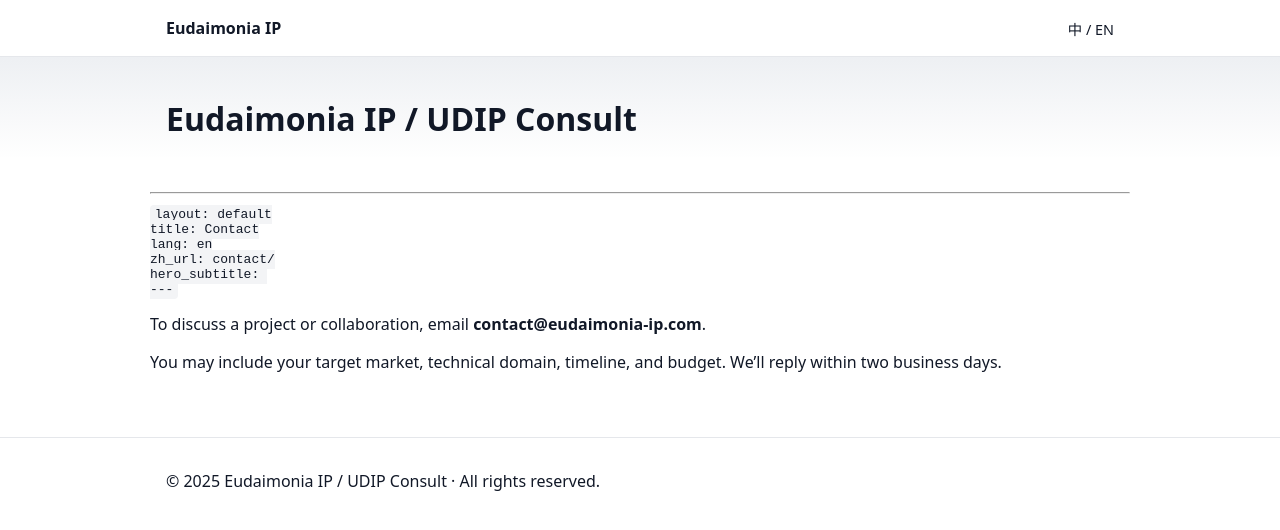
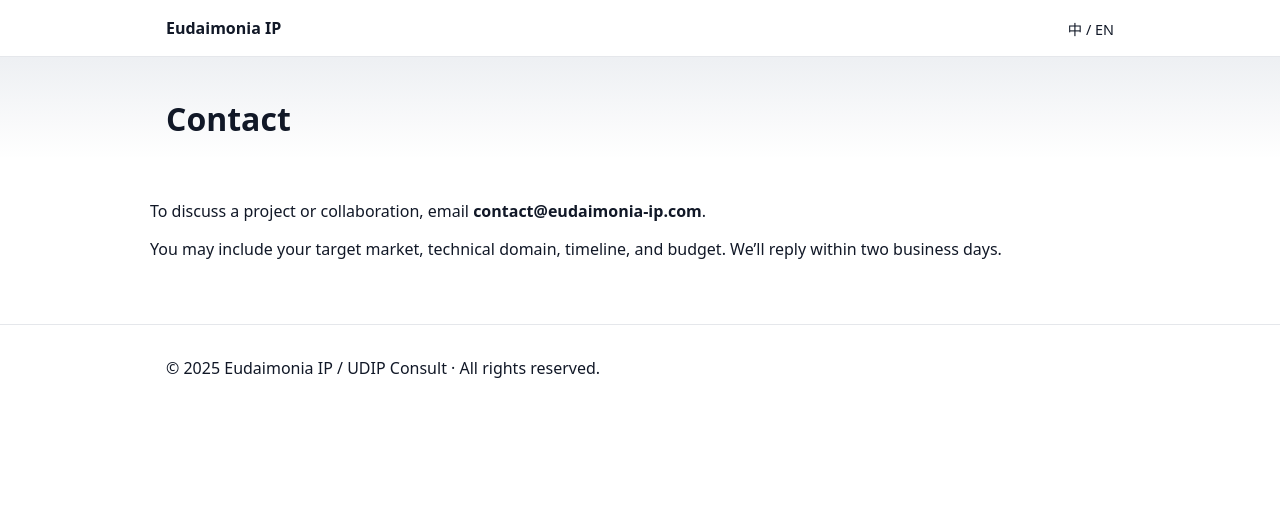
Before and after one commit to nuancenil/udipconsult, a Jekyll site: the page built from en/contact.md, in a window 1280 px wide. Shown: the top 530 px of the page. Built offline with Jekyll 4.4.1, drawn with Linux system fonts in a browser that asks for light colours; our own code applies the rules of GitHub Pages for plain Markdown files; some of the changed lines change nothing that is shown.

Commit message:
Refactor contact page metadata
Updated zh_url and added permalink for contact page.

```diff
--- a/en/contact.md
+++ b/en/contact.md
@@ -1,10 +1,11 @@
 ---
-    layout: default
-    title: Contact
-    lang: en
-    zh_url: contact/
-    hero_subtitle:
-    ---
+layout: default
+title: Contact
+lang: en
+zh_url: /contact/
+permalink: /en/contact/
+---
+
 
 To discuss a project or collaboration, email **contact@eudaimonia-ip.com**.
 
```
